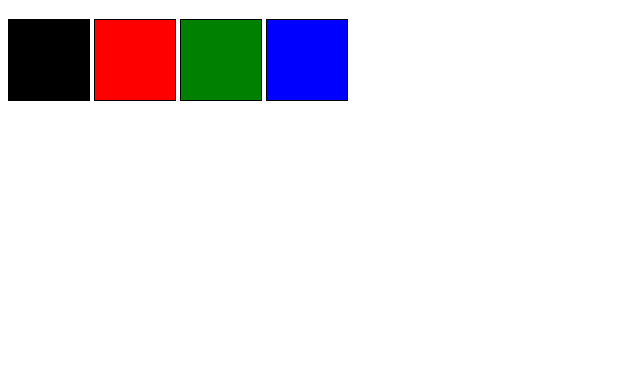
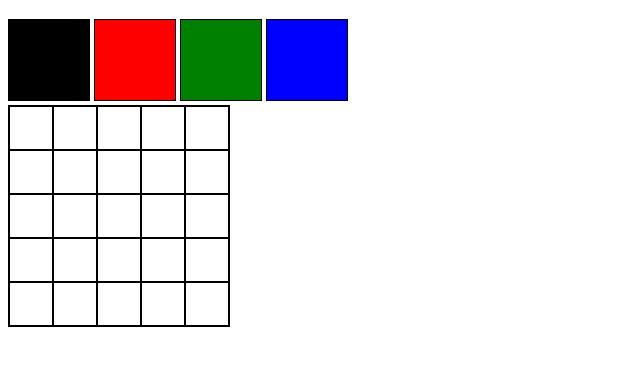
Before and after one commit to thalles-carneiro/pixels-art, a website: page index.html in a window 1280 px wide. Shown: the part 61-426 px from the top of the page, without its empty margins (0-640 px from the left). Drawn offline with Linux system fonts and the light colour scheme.

Commit message:
Requisito 5

```diff
--- a/style.css
+++ b/style.css
@@ -20,3 +20,14 @@
 .color4 {
   background-color: blue;
 }
+
+table, tr, td{
+  border-spacing: 0;
+  border: 1px solid black;
+}
+
+.pixel {
+  width: 40px;
+  height: 40px;
+  display: inline-block;
+}
```
